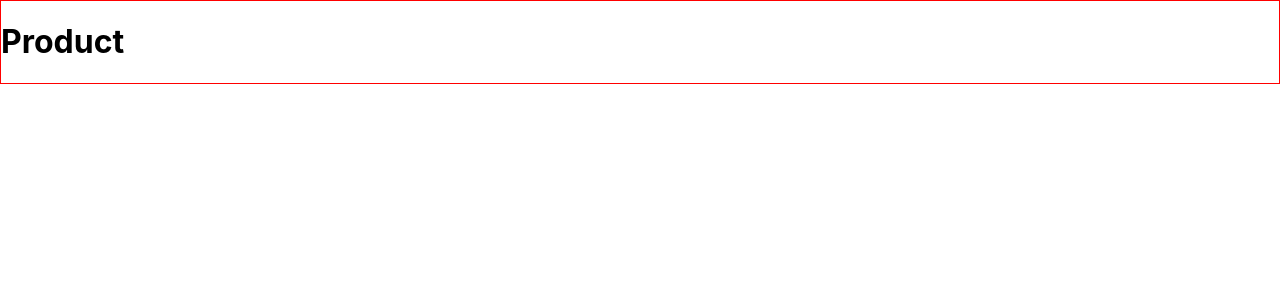
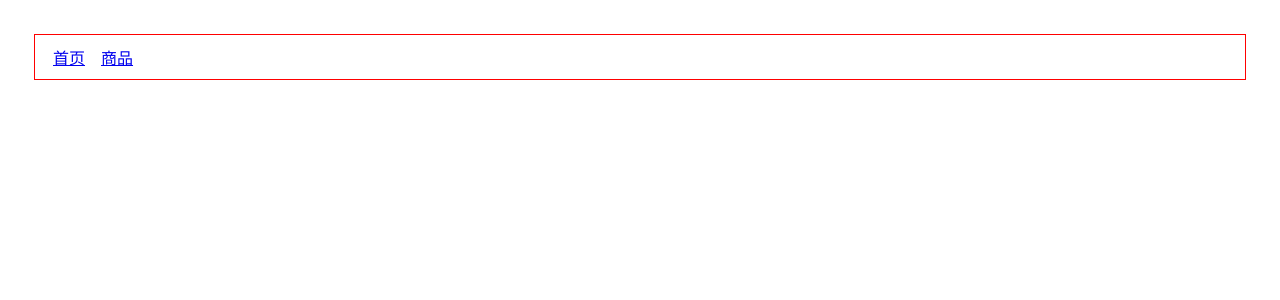
Before and after one commit to zebinfzu/mini-react-router-6, a React (Vite) app: page /product in a window 1280 px wide. Shown: the top 300 px of the page. Built offline with nearby package versions, Linux system fonts and the light colour scheme.

Commit message:
实现Link

```diff
--- a/src/App.css
+++ b/src/App.css
@@ -1,3 +1,9 @@
-.App {
-  border: 1px solid red;
+.app {
+  padding: 8px;
+  font-size: 16px;
 }
+
+.border {
+  padding: 10px;
+  border: 1px red solid;
+}
--- a/src/App.jsx
+++ b/src/App.jsx
@@ -1,15 +1,39 @@
-import "./App.css";
-// import { BrowserRouter as Router, Routes, Route } from "react-router-dom";
-import { BrowserRouter as Router, Routes, Route } from "./mini-react-router";
-function App() {
+// import {
+//   BrowserRouter as Router,
+//   Routes,
+//   Route,
+//   Link,
+//   Outlet,
+// } from "react-router-dom";
+import {
+  BrowserRouter as Router,
+  Routes,
+  Route,
+  Link,
+} from "./mini-react-router";
+import './App.css';
+export default function App(props) {
   return (
-    <div className="App">
+    <div className="app">
       <Router>
         <Routes>
-          <Route path="/" element={<Home />} />
-          <Route path="product" element={<Product />} />
+          <Route path="/" element={<Layout />}>
+            <Route path="/" element={<Home />} />
+            <Route path="product" element={<Product />} />
+          </Route>
         </Routes>
       </Router>
+    </div>
+  );
+}
+
+function Layout(props) {
+  return (
+    <div className="border">
+      <Link to="/">首页</Link>
+      <Link to="/product">商品</Link>
+
+      {/* <Outlet /> */}
     </div>
   );
 }
@@ -29,5 +53,3 @@ function Product() {
     </div>
   );
 }
-
-export default App;
--- a/src/index.css
+++ b/src/index.css
@@ -1,14 +1,18 @@
 body {
   margin: 0;
-  padding: 0;
-  font-family: -apple-system, BlinkMacSystemFont, 'Segoe UI', 'Roboto', 'Oxygen',
-    'Ubuntu', 'Cantarell', 'Fira Sans', 'Droid Sans', 'Helvetica Neue',
+  padding: 10px;
+  font-family: -apple-system, BlinkMacSystemFont, "Segoe UI", "Roboto", "Oxygen",
+    "Ubuntu", "Cantarell", "Fira Sans", "Droid Sans", "Helvetica Neue",
     sans-serif;
   -webkit-font-smoothing: antialiased;
   -moz-osx-font-smoothing: grayscale;
 }
 
 code {
-  font-family: source-code-pro, Menlo, Monaco, Consolas, 'Courier New',
+  font-family: source-code-pro, Menlo, Monaco, Consolas, "Courier New",
     monospace;
 }
+
+* {
+  padding: 8px;
+}
--- a/src/mini-react-router/BrowserRouter.jsx
+++ b/src/mini-react-router/BrowserRouter.jsx
@@ -1,3 +1,16 @@
+import { createBrowserHistory } from "history";
+import React from "react";
+import Router from "./Router";
+
 export default function BrowserRouter({ children }) {
-  return children;
+  // 组件卸载之前用
+  let historyRef = React.useRef();
+
+  if (historyRef.current == null) {
+    historyRef.current = createBrowserHistory();
+  }
+
+  const history = historyRef.current;
+
+  return <Router children={children} navigator={history} />;
 }
--- /dev/null
+++ b/src/mini-react-router/Context.jsx
@@ -0,0 +1,5 @@
+import React from "react";
+
+const NavigationContext = React.createContext();
+
+export { NavigationContext };
--- /dev/null
+++ b/src/mini-react-router/Link.jsx
@@ -0,0 +1,14 @@
+import { useNavigate } from "./hooks";
+
+export default function Link({ to, children }) {
+  const navigate = useNavigate();
+  const handle = (e) => {
+    e.preventDefault();
+    navigate(to);
+  };
+  return (
+    <a href={to} onClick={handle}>
+      {children}
+    </a>
+  );
+}
--- /dev/null
+++ b/src/mini-react-router/Router.jsx
@@ -0,0 +1,12 @@
+import React from "react";
+import { NavigationContext } from "./Context";
+
+export default function Router({ navigator, children }) {
+  let navigationContext = React.useMemo(() => ({ navigator }), [navigator]);
+
+  return (
+    <NavigationContext.Provider value={navigationContext}>
+      {children}
+    </NavigationContext.Provider>
+  );
+}
--- a/src/mini-react-router/createRoutesFromChildren.jsx
+++ b/src/mini-react-router/createRoutesFromChildren.jsx
@@ -1,4 +1,5 @@
 import React from "react";
+
 export default function createRoutesFromChildren(children) {
   const routes = [];
 
@@ -7,6 +8,12 @@ export default function createRoutesFromChildren(children) {
       element: child.props.element,
       path: child.props.path,
     };
+
+    if (child.props.children) {
+      // route array
+      route.children = createRoutesFromChildren(child.props.children);
+    }
+
     routes.push(route);
   });
 
--- a/src/mini-react-router/hooks.jsx
+++ b/src/mini-react-router/hooks.jsx
@@ -1,7 +1,23 @@
+import React from "react";
+import { NavigationContext } from "./Context";
+
 export function useRoutes(routes) {
   const pathname = window.location.pathname;
+
   return routes.map((route) => {
-    const match = pathname === route.path || pathname === "/" + route.path;
+    // const match = pathname === route.path || pathname === "/" + route.path;
+    const match = pathname.startsWith(route.path);
+
+    // todo children
+    console.log("route", pathname, route); //sy-log
     return match ? route.element : null;
   });
 }
+
+export function useNavigate() {
+  // 跳转
+  console.log(React.useContext(NavigationContext));
+  const { navigator } = React.useContext(NavigationContext);
+
+  return navigator.push;
+}
--- a/src/mini-react-router/index.js
+++ b/src/mini-react-router/index.js
@@ -1,5 +1,6 @@
-import BrowserRouter from './BrowserRouter'
-import Route from './Route'
-import Routes from './Routes'
+import BrowserRouter from "./BrowserRouter";
+import Routes from "./Routes";
+import Route from "./Route";
+import Link from "./Link";
 
-export {BrowserRouter, Route, Routes}
+export { BrowserRouter, Routes, Route, Link };
```
Also changed, not shown: DOC/2.实现Link.md (added, +33 -0 lines).
